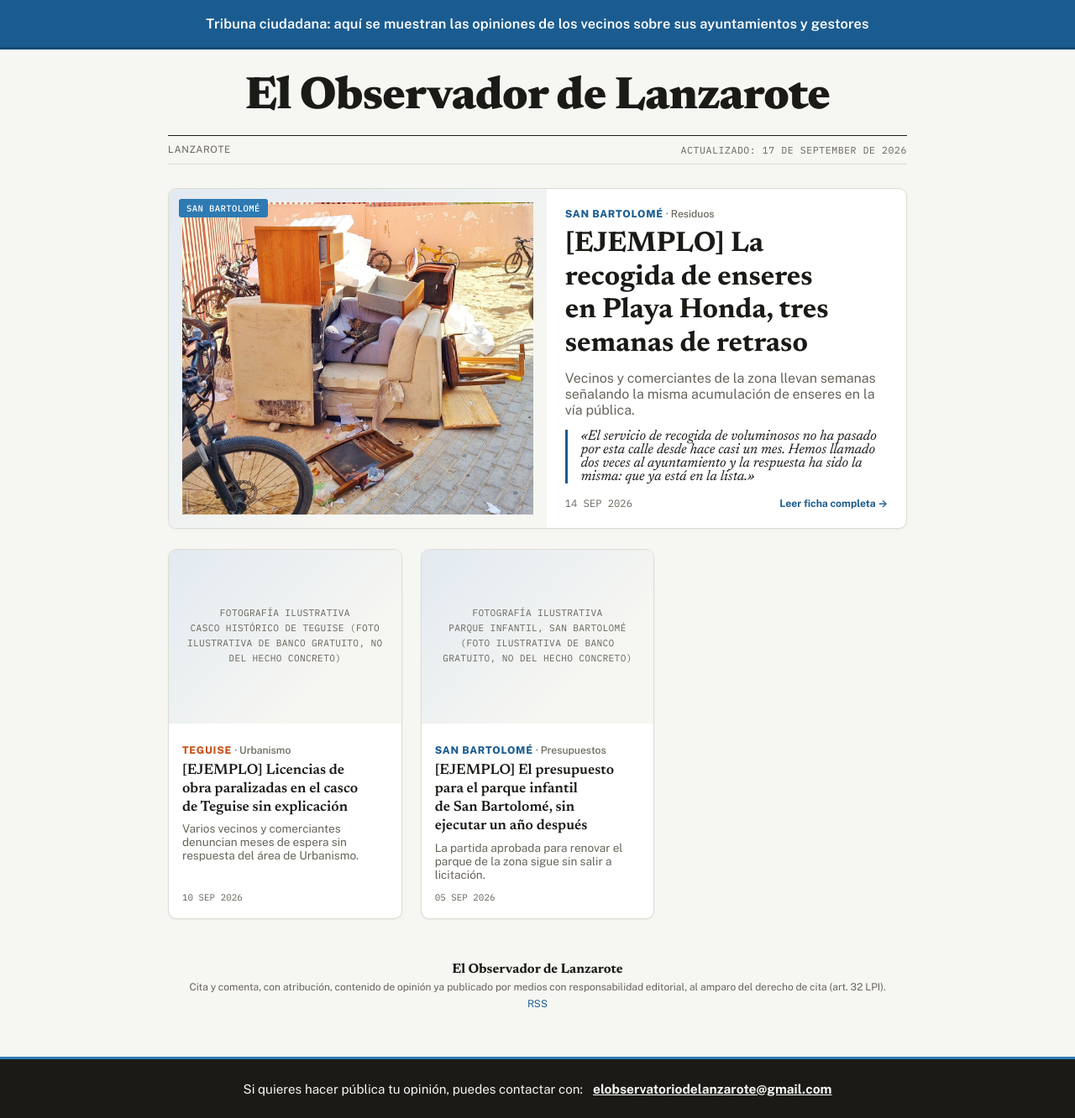
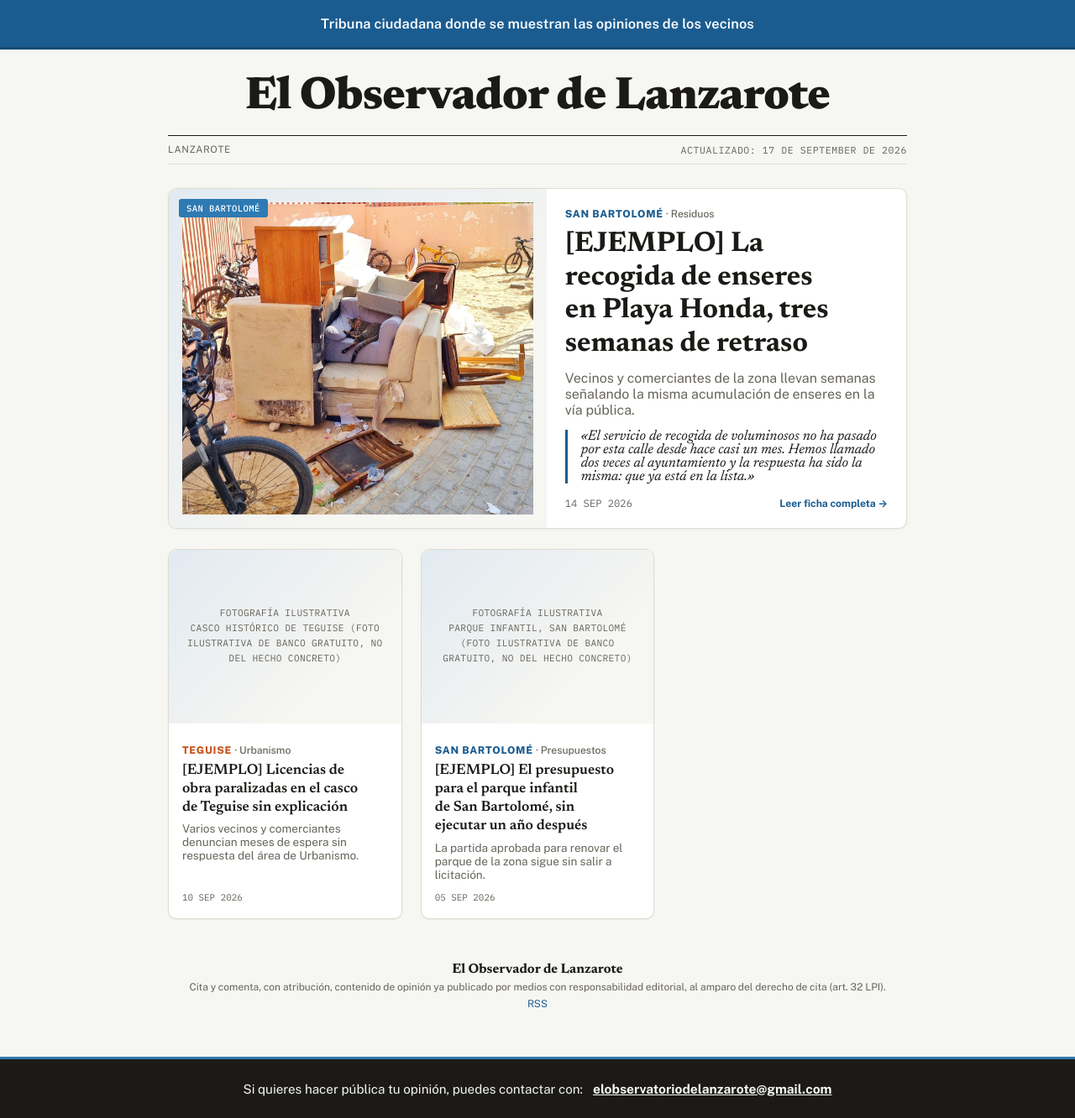
Before and after one commit to elobservadordelanzarote/elobservadordelanzarote.github.io, a Jekyll site: the page built from index.md, in a window 1280 px wide and 1332 px high. Shown: the whole window at 84% size. Built offline with Jekyll 4.4.1, drawn with Linux system fonts in a browser that asks for light colours.

Commit message:
Condensa la tagline y quita los dos puntos

```diff
--- a/_config.yml
+++ b/_config.yml
@@ -7,7 +7,7 @@ lang: es
 
 # Línea que aparece en la cintilla superior (sustituye al nombre, que ya está
 # grande en la cabecera). Cámbiala cuando quieras, es solo texto.
-tagline: "Tribuna ciudadana: aquí se muestran las opiniones de los vecinos sobre sus ayuntamientos y gestores"
+tagline: "Tribuna ciudadana donde se muestran las opiniones de los vecinos"
 
 # Correo de contacto que se muestra en la cintilla inferior para que los
 # lectores puedan enviar avisos o noticias. Déjalo vacío para ocultar la cintilla.
```
